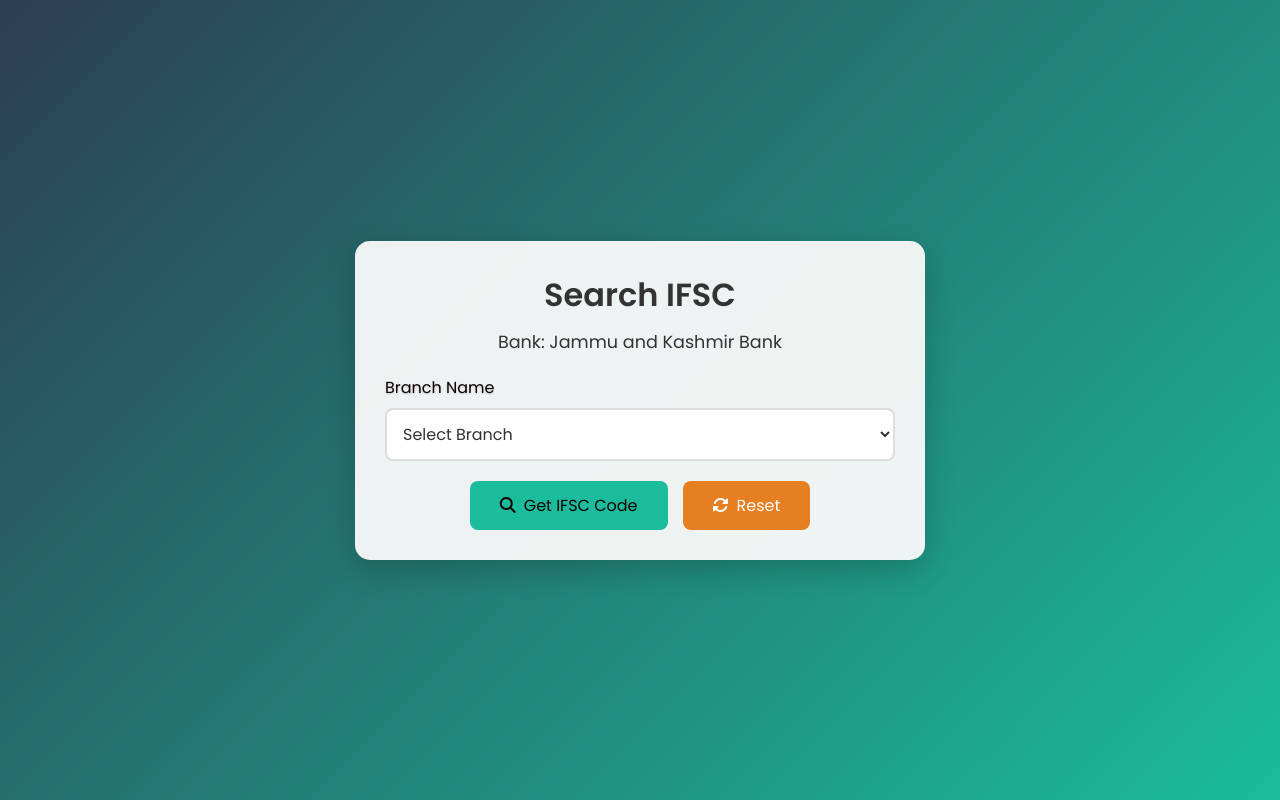
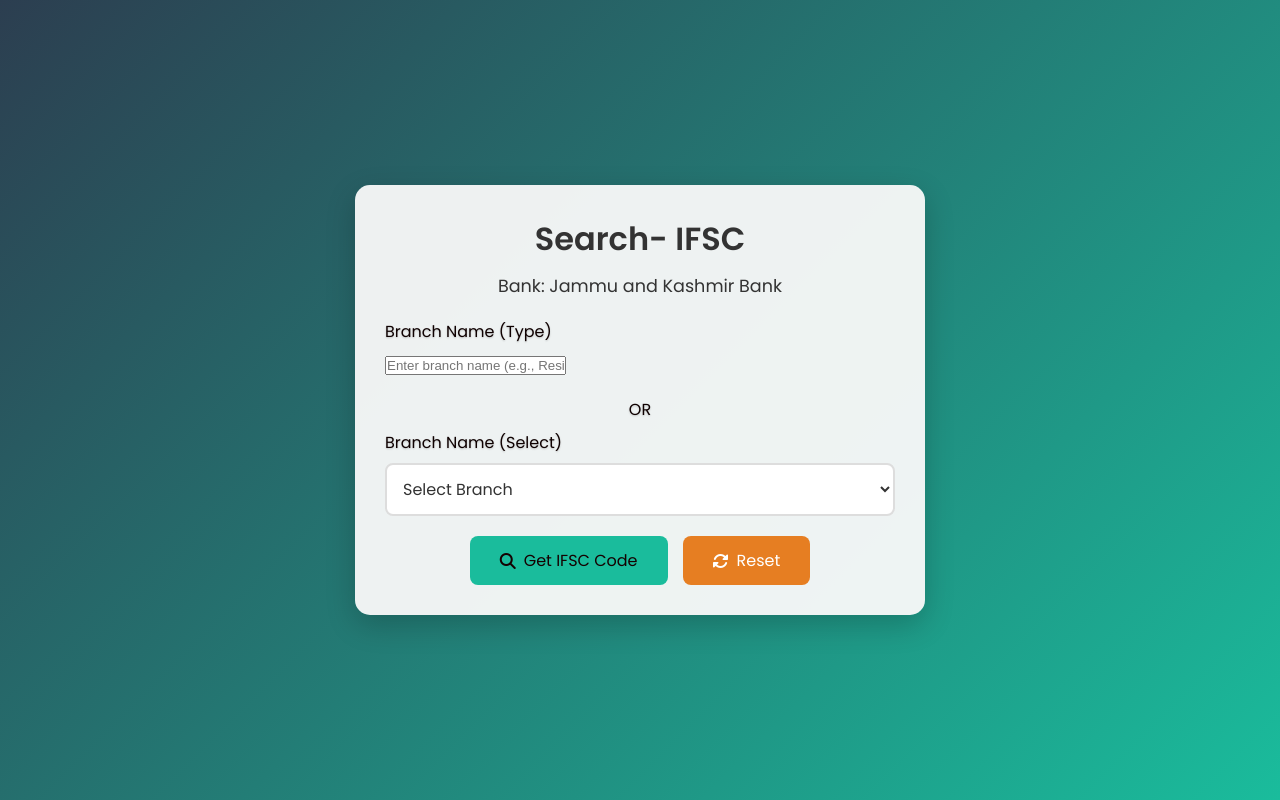
Before and after one commit to Adilmajeed58/Search_IFSC, a plain HTML site: page index.html in a window 1280 px wide. Drawn offline with Linux system fonts and the light colour scheme.

Commit message:
Update index.html

```diff
--- a/index.html
+++ b/index.html
@@ -11,12 +11,18 @@
 <body>
   <div class="container">
     <div class="card">
-      <h1>Search IFSC</h1>
+      <h1>Search- IFSC</h1>
       <p>Bank: Jammu and Kashmir Bank</p>
       <form id="ifscForm">
         <div class="form-group">
-          <label for="branch">Branch Name</label>
-          <select id="branch" required>
+          <label for="branchInput">Branch Name (Type)</label>
+          <input type="text" id="branchInput" placeholder="Enter branch name (e.g., Residency Road)">
+          <div id="suggestions" class="suggestions"></div>
+        </div>
+        <label>OR</label>
+        <div class="form-group">
+          <label for="branch">Branch Name (Select)</label>
+          <select id="branch">
             <option value="" disabled selected>Select Branch</option>
           </select>
         </div>
```
